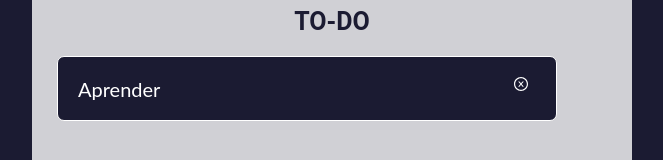
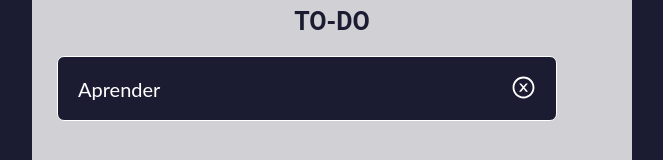
Before and after one commit to CharlyCR3110/TO-DO, a React (Create React App) app: page / in a window 1280 px wide. Shown: the part 218-378 px from the top of the page, without its empty margins (308-971 px from the left). Built offline with nearby package versions, Linux system fonts and the light colour scheme; the HTML template or start-up script is replaced by a standard one.

Commit message:
rename divs containing icons

```diff
--- a/src/components/Task.js
+++ b/src/components/Task.js
@@ -8,8 +8,8 @@ function Task({ texto }) {
 			<div className='text'>
 				{texto}
 			</div>
-			<div className='taskIcon'>
-				<AiOutlineCloseCircle />
+			<div className='taskIconsContainer'>
+				<AiOutlineCloseCircle className='taskIcon'/>
 			</div>
 		</div>
 	);
```
